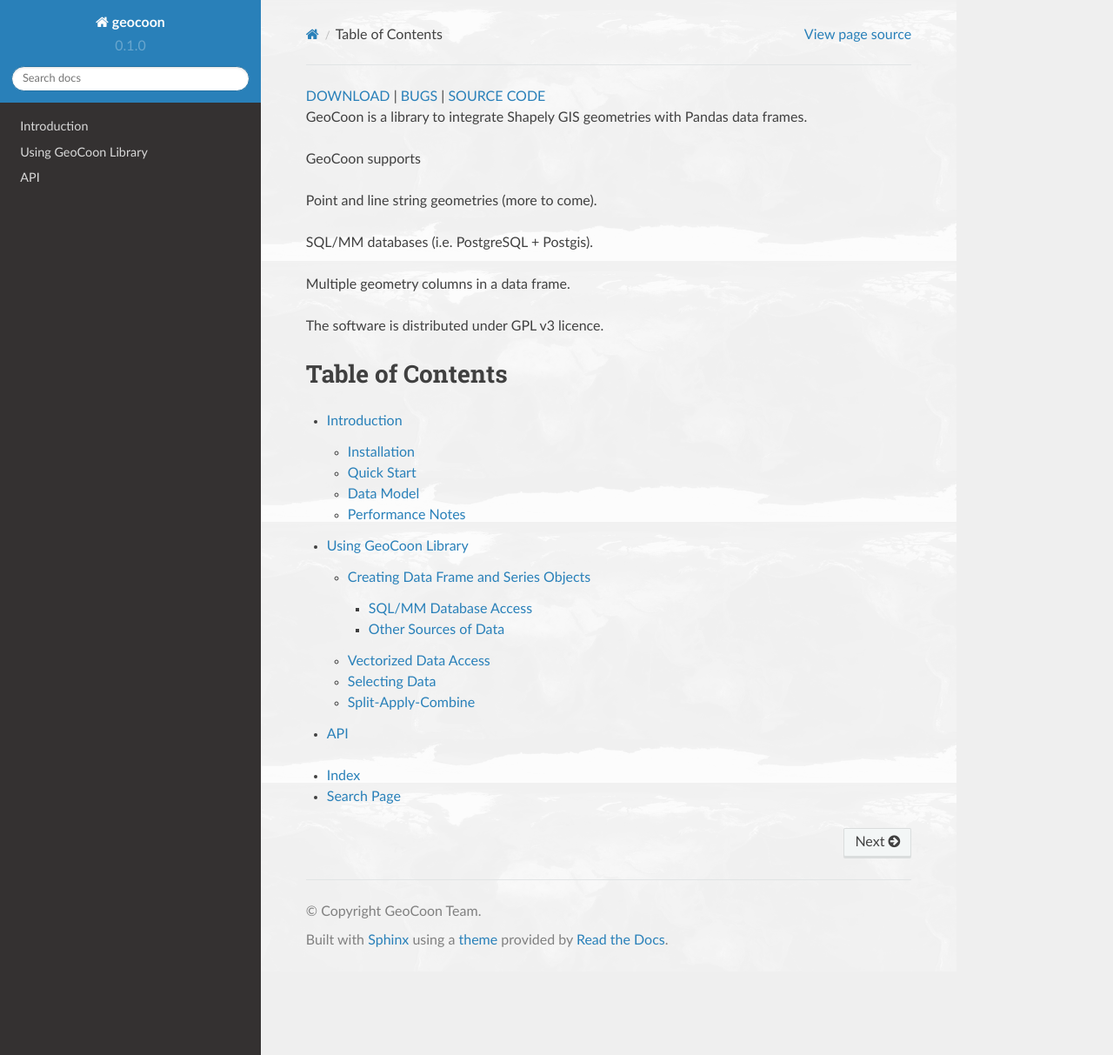
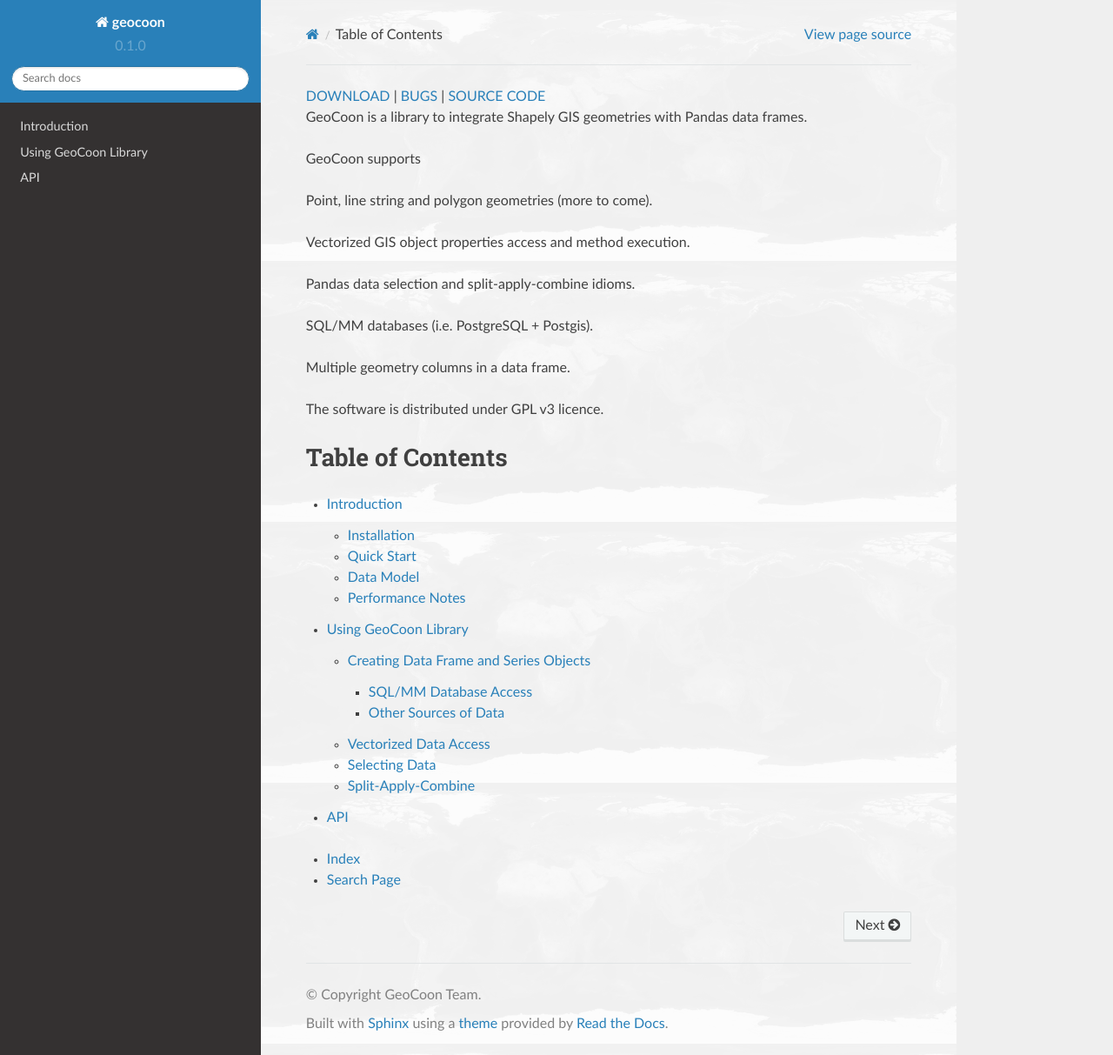
Before and after one commit to wrobell/geocoon, a Sphinx documentation site: the page built from doc/index.rst, in a window 1280 px wide and 1213 px high. Shown: the whole window at 87% size. Built offline with Sphinx 7.4.7 and the Read the Docs theme 2.0.0, drawn with Linux system fonts in a browser that asks for light colours.

Commit message:
- updated list of geocoon features

```diff
--- a/doc/index.rst
+++ b/doc/index.rst
@@ -10,7 +10,9 @@
 
 GeoCoon supports
 
-#. Point and line string geometries (more to come).
+#. Point, line string and polygon geometries (more to come).
+#. Vectorized GIS object properties access and method execution.
+#. Pandas data selection and split-apply-combine idioms.
 #. SQL/MM databases (i.e. PostgreSQL + Postgis).
 #. Multiple geometry columns in a data frame.
 
```
Also changed, not shown: 1 other file.
